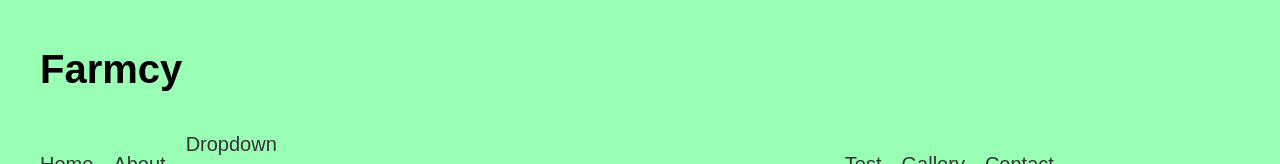
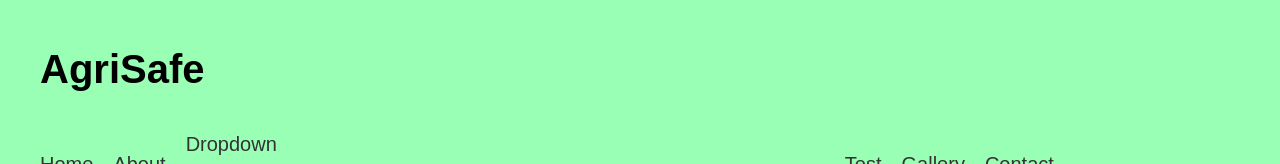
Before and after one commit to barmalavenu/agrisafe, a plain HTML site: page index.html in a window 1280 px wide. Shown: the top 164 px of the page. Drawn offline with Linux system fonts and the light colour scheme.

Commit message:
Update index.html

```diff
--- a/index.html
+++ b/index.html
@@ -10,7 +10,7 @@
     <header id="header" class="header fixed-top d-flex align-items-center">
         <div class="container d-flex align-items-center justify-content-between">
 
-              <h1>Farmcy</h1>
+              <h1>AgriSafe</h1>
             </a>
             <nav id="navbar" class="navbar">
                 <ul>
```
